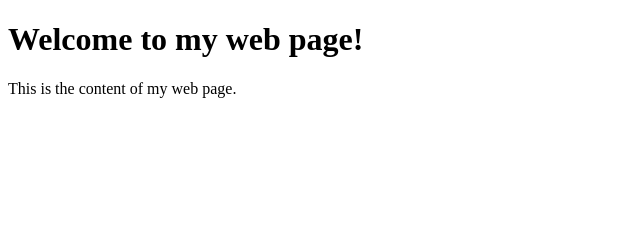
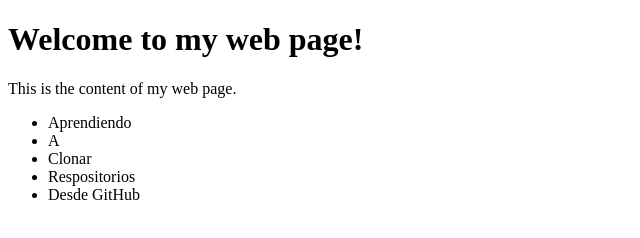
Before and after one commit to ManuAreiza1504/Aprendiendo, a plain HTML site: page index.html in a window 1280 px wide. Shown: the whole page, without its empty margins (0-640 px from the left). Drawn offline with Linux system fonts and the light colour scheme.

Commit message:
Probando el commit en index

```diff
--- a/index.html
+++ b/index.html
@@ -7,5 +7,12 @@
   <body>
     <h1>Welcome to my web page!</h1>
     <p>This is the content of my web page.</p>
+    <ul>
+      <li>Aprendiendo</li>
+      <li>A</li>
+      <li>Clonar</li>
+      <li>Respositorios</li>
+      <li>Desde GitHub</li>
+    </ul>
   </body>
 </html>
```
